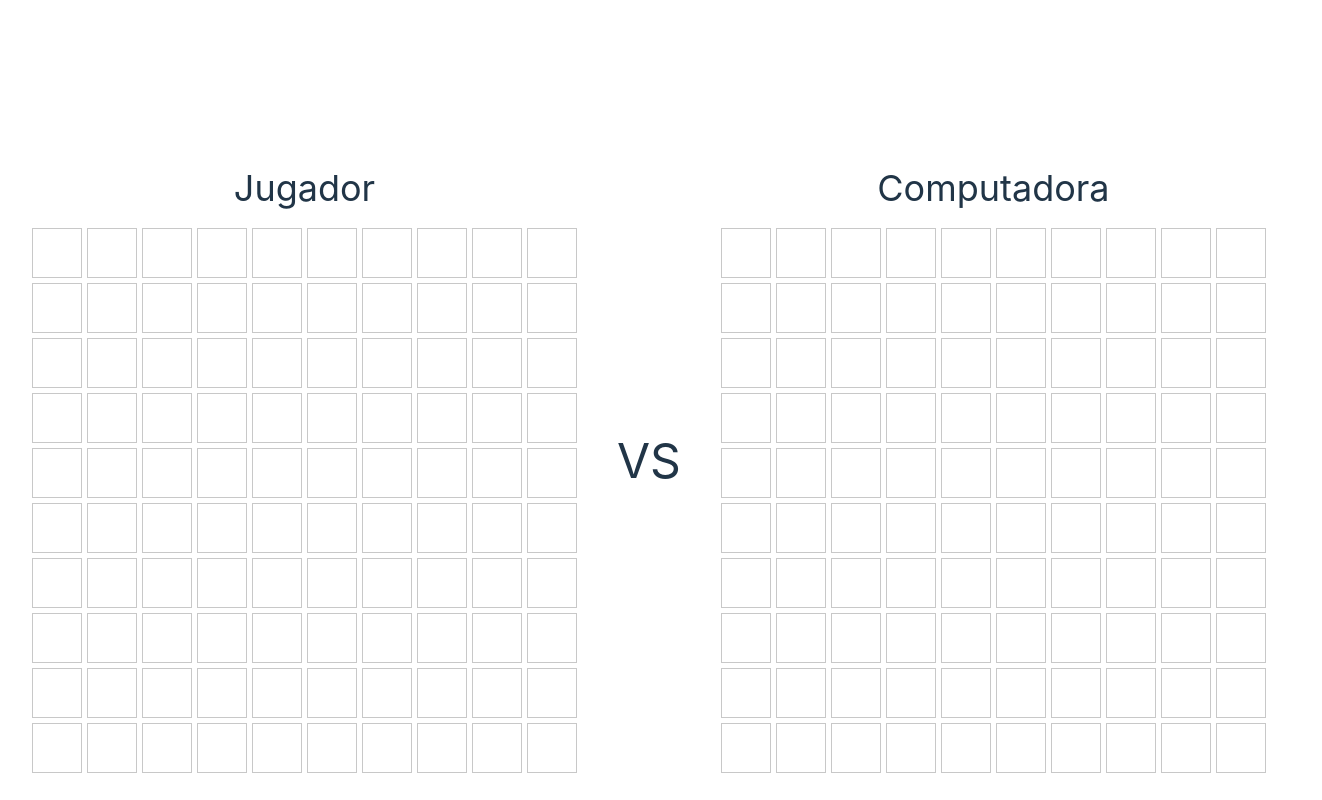
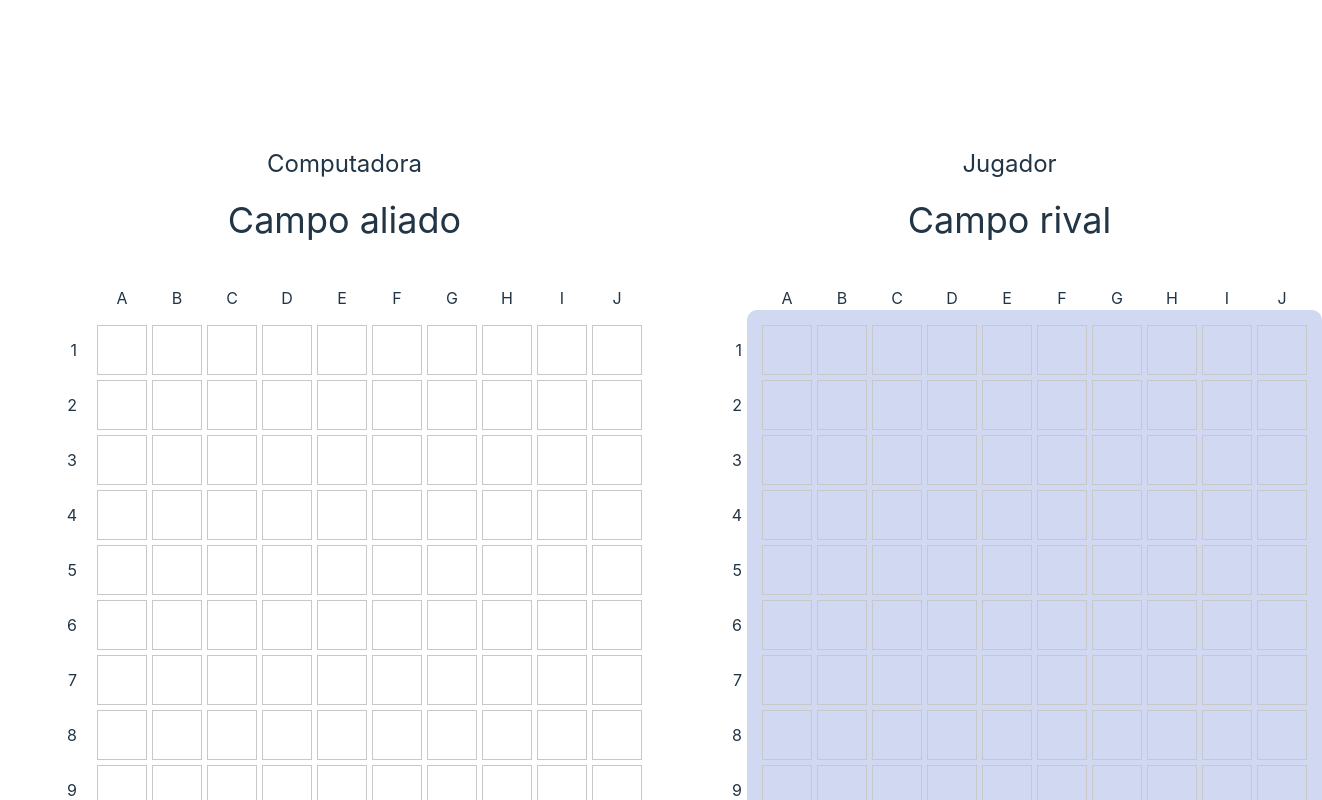
Before and after one commit to marcourrutia/BattleShip, a React (Vite) app: page / in a window 1280 px wide. Shown: the top 800 px of the page, 1322 px wide, since content can reach past the window. Built offline with nearby package versions, Linux system fonts and the light colour scheme.

Commit message:
logica de turnos y hit de computadora

```diff
--- a/src/App.jsx
+++ b/src/App.jsx
@@ -1,21 +1,128 @@
-import { useState } from "react";
+import { useEffect, useState } from "react";
 import "./App.css";
-import { Board } from "./components/Board";
+import { Square } from "./components/Square";
+import { TURNS, COLUMNS, ROWS, SHIPS } from "./utils/constants";
+import { getRandomPosition } from "./utils/gameLogic";
 
 function App() {
+  const [turn, setTurn] = useState(TURNS.Player);
+  const [playerHit, setPlayerHit] = useState([]);
+  const [computerHit, setComputerHit] = useState([]);
+
+  const updateBoard = (position) => {
+    if (turn === TURNS.Player) {
+      if (!playerHit.includes(position)) {
+        setPlayerHit((prev) => [...prev, position]);
+        setTurn(TURNS.Computer);
+      }
+    } else {
+      if (!computerHit.includes(position)) {
+        setComputerHit((prev) => [...prev, position]);
+        setTurn(TURNS.Player);
+      }
+    }
+  };
+
+  useEffect(() => {
+    if (turn === TURNS.Computer) {
+      setTimeout(() => {
+        const position = getRandomPosition(computerHit);
+        console.log("posicioon", position);
+
+        if (position) {
+          setComputerHit((prev) => [...prev, position]);
+          setTurn(TURNS.Player);
+        } else {
+          console.log("no quedan posiciones");
+        }
+      }, 1000);
+    }
+  }, [turn, computerHit]);
+
   return (
     <>
       <h1 className="text-6xl p-7 text-white/90">Batalla Naval</h1>
       <main className="flex gap-10">
-        <section className="">
-          <h1 className="text-4xl p-5">Jugador</h1>
-          <Board />
-        </section>
-        <h1 className="text-5xl self-center">VS</h1>
-        <section>
-          <h1 className="text-4xl p-5">Computadora</h1>
-          <Board />
-        </section>
+        <div className="flex flex-col">
+          <h2 className="text-2xl">Computadora</h2>
+          <h1 className="text-4xl p-5">Campo aliado</h1>
+          <div className="board-container">
+            <div className="header">
+              {COLUMNS.map((col, index) => {
+                return (
+                  <div key={index} className="header-cell">
+                    {col}
+                  </div>
+                );
+              })}
+            </div>
+            <div className="column">
+              {ROWS.map((row, index) => {
+                return (
+                  <div key={index} className="column-cell">
+                    {row}
+                  </div>
+                );
+              })}
+            </div>
+            <section
+              className={`board ${
+                turn === TURNS.Computer ? "bg-blue-800/20" : ""
+              }`}
+            >
+              {ROWS.map((row, rowIndex) =>
+                COLUMNS.map((col, colIndex) => (
+                  <Square
+                    key={`${rowIndex}-${colIndex}`}
+                    position={`${col}${row}`}
+                    updateBoard={updateBoard}
+                    computerHit={computerHit}
+                  />
+                ))
+              )}
+            </section>
+          </div>
+        </div>
+        <div className="flex flex-col">
+          <h2 className="text-2xl">Jugador</h2>
+          <h1 className="text-4xl p-5">Campo rival</h1>
+          <div className="board-container">
+            <div className="header">
+              {COLUMNS.map((col, index) => {
+                return (
+                  <div key={index} className="header-cell">
+                    {col}
+                  </div>
+                );
+              })}
+            </div>
+            <div className="column">
+              {ROWS.map((row, index) => {
+                return (
+                  <div key={index} className="column-cell">
+                    {row}
+                  </div>
+                );
+              })}
+            </div>
+            <section
+              className={`board ${
+                turn === TURNS.Player ? "bg-blue-800/20" : ""
+              }`}
+            >
+              {ROWS.map((row, rowIndex) =>
+                COLUMNS.map((col, colIndex) => (
+                  <Square
+                    key={`${rowIndex}-${colIndex}`}
+                    position={`${col}${row}`}
+                    turn={turn}
+                    updateBoard={updateBoard}
+                  />
+                ))
+              )}
+            </section>
+          </div>
+        </div>
       </main>
     </>
   );
--- a/src/components/Board.jsx
+++ /dev/null
@@ -1,13 +0,0 @@
-export const Board = () => {
-  const board = Array(10).fill(Array(10).fill(null));
-
-  return (
-    <section className="board">
-      {board.map((row, rowIndex) =>
-        row.map((_, colIndex) => (
-          <div key={`${rowIndex}-${colIndex}`} className="cell"></div>
-        ))
-      )}
-    </section>
-  );
-};
--- /dev/null
+++ b/src/components/Square.jsx
@@ -0,0 +1,29 @@
+import { useEffect, useState } from "react";
+
+export const Square = ({ position, turn, updateBoard, computerHit }) => {
+  const [clicked, setClicked] = useState(false);
+
+  const handleClick = () => {
+    if (!clicked) {
+      setClicked(true);
+      updateBoard(position);
+    }
+  };
+
+  useEffect(() => {
+    if (computerHit) {
+      if (computerHit.includes(position)) {
+        setClicked(true);
+      }
+    }
+  }, [computerHit]);
+
+  return (
+    <div
+      className={`${turn === "player" ? "cell" : "cell-computer"} ${
+        clicked ? "clicked" : ""
+      }`}
+      onClick={turn === "player" && !clicked ? handleClick : null}
+    ></div>
+  );
+};
--- a/src/index.css
+++ b/src/index.css
@@ -64,11 +64,57 @@ button:focus-visible {
   }
 }
 
+.board-container {
+  display: grid;
+  grid-template-columns: 50px 575px;
+}
+
 .board {
   display: grid;
   grid-template-columns: repeat(10, 1fr);
   grid-template-rows: repeat(10, 1fr);
   gap: 5px;
+  padding: 15px;
+  border-radius: 10px;
+}
+
+.header {
+  display: flex;
+  column-gap: 5px;
+  padding-inline: 15px;
+  grid-column: 2 / 3;
+}
+
+.column {
+  display: flex;
+  flex-direction: column;
+  row-gap: 5px;
+  padding-block: 15px;
+  grid-row: 2 / 3;
+}
+
+.header-cell {
+  width: 50px;
+  height: 50px;
+  display: flex;
+  justify-content: center;
+  align-items: end;
+}
+
+.column-cell {
+  width: 50px;
+  height: 50px;
+  display: flex;
+  align-items: center;
+  justify-content: end;
+  padding-right: 5px;
+}
+
+.cell-computer {
+  border: 1px solid #c8c8c8;
+  width: 50px;
+  height: 50px;
+  place-content: center;
 }
 
 .cell {
@@ -81,10 +127,15 @@ button:focus-visible {
 }
 
 .cell:hover {
-  background-color: #41ff079c;
+  background-color: #593bdf9c;
 }
 
 .cell:active {
   transition: 0.1s;
   transform: scale(0.95);
 }
+
+.clicked {
+  background-color: rgba(0, 17, 255, 0.514);
+  pointer-events: none;
+}
--- /dev/null
+++ b/src/utils/constants.js
@@ -0,0 +1,14 @@
+export const TURNS = {
+  Player: "player",
+  Computer: "computer",
+};
+
+export const COLUMNS = ["A", "B", "C", "D", "E", "F", "G", "H", "I", "J"];
+export const ROWS = [1, 2, 3, 4, 5, 6, 7, 8, 9, 10];
+
+export const SHIPS = [
+  { name: "Lancha", size: 1, position: [] },
+  { name: "Cañonera", size: 2, position: [] },
+  { name: "Destructor", size: 3, position: [] },
+  { name: "Acorazado", size: 4, position: [] },
+];
--- /dev/null
+++ b/src/utils/gameLogic.js
@@ -0,0 +1,14 @@
+import { COLUMNS, ROWS } from "./constants";
+
+export const getRandomPosition = (computerHit) => {
+  const allPositions = COLUMNS.flatMap((col) =>
+    ROWS.map((row) => `${col}${row}`)
+  );
+  const availablePositions = allPositions.filter(
+    (pos) => !computerHit.includes(pos)
+  );
+  if (availablePositions.length === 0) return null;
+  return availablePositions[
+    Math.floor(Math.random() * availablePositions.length)
+  ];
+};
```
